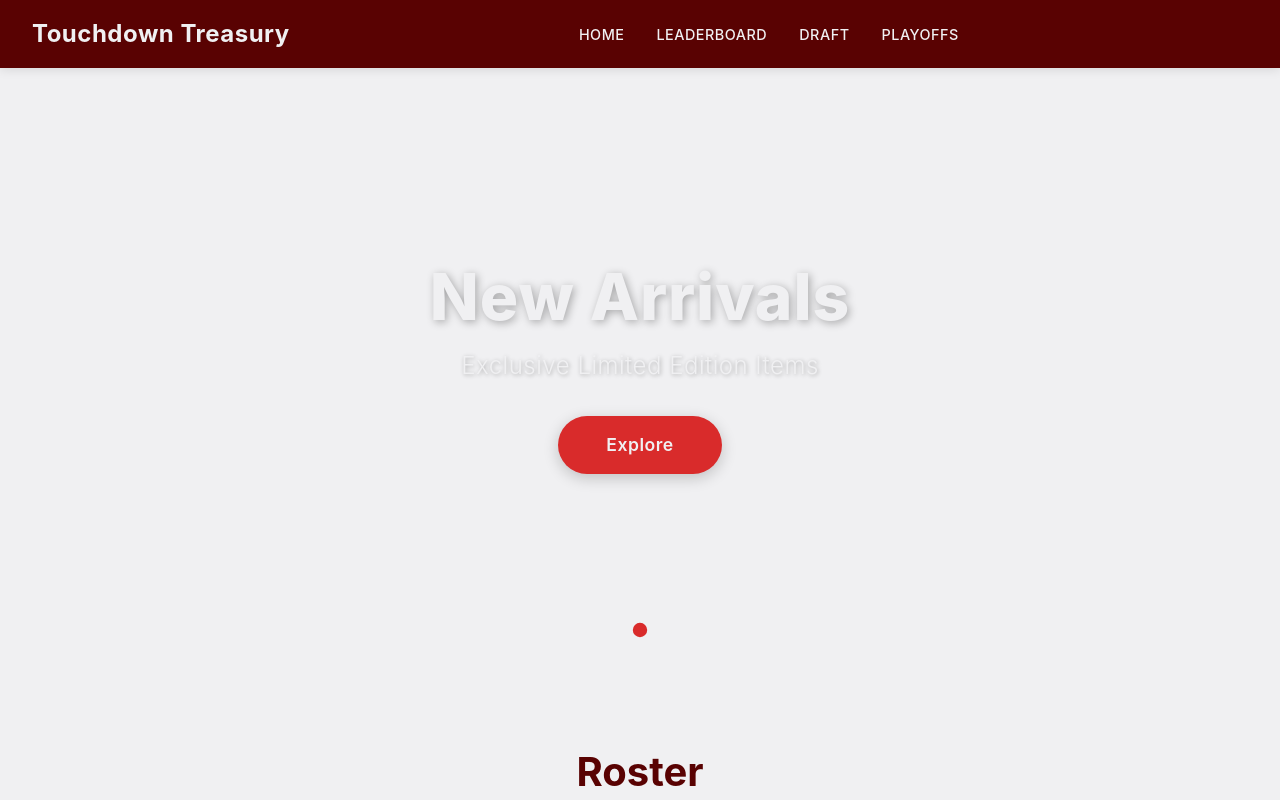
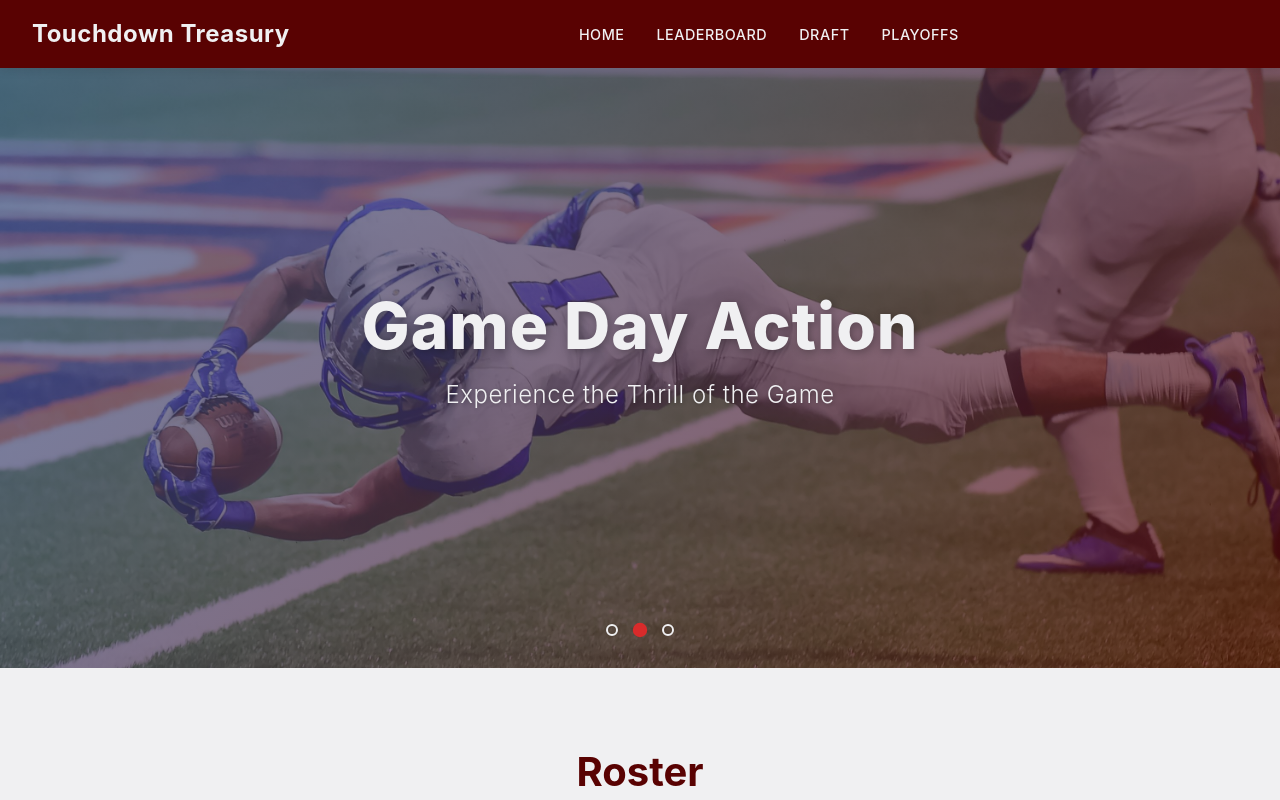
Before and after one commit to Bre-Wonder/touchdownTreasury, a React (Vite) app: page / in a window 1280 px wide. Shown: the top 800 px of the page. Built offline with nearby package versions, Linux system fonts and the light colour scheme.

Commit message:
changed content for hero section - added photos and took out buttons

```diff
--- a/src/components/Hero.tsx
+++ b/src/components/Hero.tsx
@@ -5,8 +5,7 @@ interface Slide {
   id: number;
   title: string;
   subtitle: string;
-  buttonText: string;
-  buttonLink: string;
+  image: string;
 }
 
 const Hero: React.FC = () => {
@@ -17,22 +16,19 @@ const Hero: React.FC = () => {
       id: 1,
       title: 'Touchdown Treasury',
       subtitle: 'Your Ultimate Football Memorabilia Collection',
-      buttonText: 'Shop Now',
-      buttonLink: '#products'
+      image: '/images/image1.jpg'
     },
     {
       id: 2,
-      title: 'New Arrivals',
-      subtitle: 'Exclusive Limited Edition Items',
-      buttonText: 'Explore',
-      buttonLink: '#new'
+      title: 'Game Day Action',
+      subtitle: 'Experience the Thrill of the Game',
+      image: '/images/image2.jpg'
     },
     {
       id: 3,
-      title: 'Premium Merch',
-      subtitle: 'Show Your Team Spirit',
-      buttonText: 'View Collection',
-      buttonLink: '#merch'
+      title: 'Stadium Experience',
+      subtitle: 'Be Part of Football History',
+      image: '/images/image3.jpg'
     }
   ];
 
@@ -55,13 +51,12 @@ const Hero: React.FC = () => {
           <div
             key={slide.id}
             className={`hero-slide ${index === currentSlide ? 'active' : ''}`}
+            style={{ backgroundImage: `url(${slide.image})` }}
           >
+            <div className="hero-overlay"></div>
             <div className="hero-content">
               <h1 className="hero-title">{slide.title}</h1>
               <p className="hero-subtitle">{slide.subtitle}</p>
-              <a href={slide.buttonLink} className="hero-button">
-                {slide.buttonText}
-              </a>
             </div>
           </div>
         ))}
```
